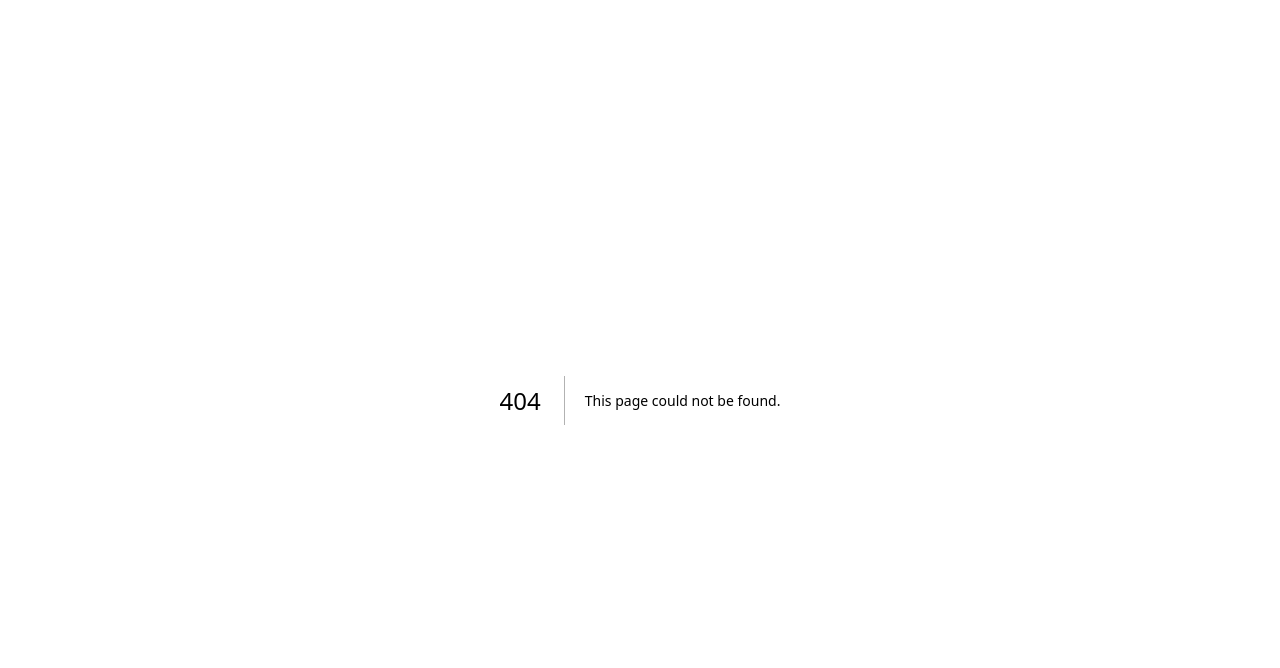
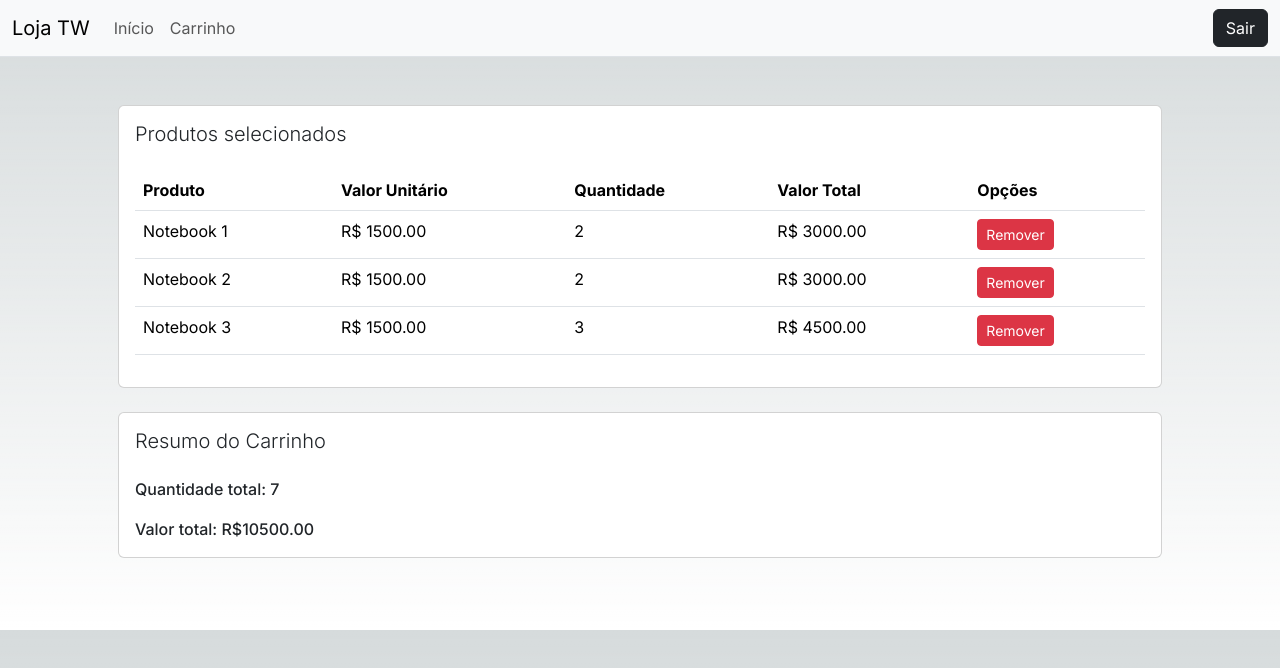
Before and after one commit to ThiagoWesley18/React, a Next.js app in the folder app-loja/: page /carrinho in a window 1280 px wide. Before the commit this address had no page. Shown: the top 668 px of the page. Built offline with nearby package versions, Linux system fonts and the light colour scheme.

Commit message:
carrinho

```diff
--- /dev/null
+++ b/app-loja/src/app/carrinho/page.tsx
@@ -0,0 +1,89 @@
+"use client";
+import React from "react";
+import "bootstrap/dist/css/bootstrap.min.css";
+
+export default function Carrinho() {
+  const valorTotalProduto = (
+    precoUnitario: number,
+    quantidade: number
+  ): number => precoUnitario * quantidade;
+
+  return (
+    <>
+      <main>
+        <div className="container p-5">
+          <div className="card mb-4">
+            <div className="row card-body">
+              <h5 className="card-title mb-4 fw-light">
+                Produtos selecionados
+              </h5>
+              <div className="table-responsive">
+                <table className="table ">
+                  <thead>
+                    <tr>
+                      <th>Produto</th>
+                      <th>Valor Unitário</th>
+                      <th>Quantidade</th>
+                      <th>Valor Total</th>
+                      <th>Opções</th>
+                    </tr>
+                  </thead>
+                  <tbody>
+                    <tr key="1">
+                      <td>Notebook 1</td>
+                      <td>R$ {(1500).toFixed(2)}</td>
+                      <td>2</td>
+
+                      <td>R$ {valorTotalProduto(1500, 2).toFixed(2)}</td>
+                      <td>
+                        <button className="btn btn-danger btn-sm">
+                          Remover
+                        </button>
+                      </td>
+                    </tr>
+
+                    <tr key="1">
+                      <td>Notebook 2 </td>
+                      <td>R$ {(1500).toFixed(2)}</td>
+                      <td>2</td>
+
+                      <td>R$ {valorTotalProduto(1500, 2).toFixed(2)}</td>
+                      <td>
+                        <button className="btn btn-danger btn-sm">
+                          Remover
+                        </button>
+                      </td>
+                    </tr>
+
+                    <tr key="1">
+                      <td>Notebook 3</td>
+                      <td>R$ {(1500).toFixed(2)}</td>
+                      <td>3</td>
+
+                      <td>R$ {valorTotalProduto(1500, 3).toFixed(2)}</td>
+                      <td>
+                        <button className="btn btn-danger btn-sm">
+                          Remover
+                        </button>
+                      </td>
+                    </tr>
+                  </tbody>
+                </table>
+              </div>
+            </div>
+          </div>
+
+          <div className="card mb-4">
+            <div className="card-body">
+              <h5 className="card-title mb-4 fw-light">Resumo do Carrinho</h5>
+              <p className="card-text fw-medium">Quantidade total: 7</p>
+              <p className="card-text fw-medium">
+                Valor total: R${(10500).toFixed(2)}
+              </p>
+            </div>
+          </div>
+        </div>
+      </main>
+    </>
+  );
+}
--- /dev/null
+++ b/app-loja/src/app/components/Navbar.tsx
@@ -0,0 +1,41 @@
+import React from "react";
+import "bootstrap/dist/css/bootstrap.min.css";
+
+export default function Navbar() {
+    return (
+        <nav className="navbar navbar-expand-md bg-light border-bottom border-body sticky-top">
+            <div className="container-fluid">
+                <a className="navbar-brand" href="/">
+                Loja TW
+                </a>
+                <button
+                className="navbar-toggler"
+                type="button"
+                data-bs-toggle="collapse"
+                data-bs-target="#navbarCollapse"
+                aria-controls="navbarCollapse"
+                aria-expanded="false"
+                aria-label="Abrir menu"
+                >
+                <span className="navbar-toggler-icon"></span>
+                </button>
+                <div className="collapse navbar-collapse" id="navbarCollapse">
+                <ul className="navbar-nav me-auto mb-2 mb-md-0">
+                    <li className="nav-item">
+                    <a className="nav-link" href="/">
+                        Início
+                    </a>
+                    </li>
+                    <li className="nav-item">
+                    <a className="nav-link" href="/carrinho">
+                        Carrinho
+                    </a>
+                    </li>
+                </ul>
+
+                <button className="btn btn-dark">Sair</button>
+                </div>
+            </div>
+        </nav>
+    );
+}
--- a/app-loja/src/app/layout.tsx
+++ b/app-loja/src/app/layout.tsx
@@ -1,5 +1,6 @@
 import type { Metadata } from "next";
 import { Inter } from "next/font/google";
+import Navbar from "./components/Navbar";
 import "./globals.css";
 
 const inter = Inter({ subsets: ["latin"] });
@@ -9,14 +10,13 @@ export const metadata: Metadata = {
   description: "Generated by create next app",
 };
 
-export default function RootLayout({
-  children,
-}: Readonly<{
-  children: React.ReactNode;
-}>) {
+export default function RootLayout({children,}: Readonly<{children: React.ReactNode;}>) {
   return (
     <html lang="en">
-      <body className={inter.className}>{children}</body>
+      <body className={inter.className}>
+        <Navbar />
+        {children}
+      </body>
     </html>
   );
 }
```
Also changed, not shown: app-loja/package.json (+5 -4 lines), app-loja/src/app/page.tsx (+124 -77 lines), app-loja/public/placeholder.png (added), app-loja/src/app/components/CardProduto.tsx (added), app-loja/src/app/components/ItemCarrinho.tsx (added), app-loja/src/app/components/ListagemCarrinho.tsx (added), app-loja/src/app/components/ListagemProdutos.tsx (added), app-loja/src/app/components/ResumoCarrinho.tsx (added), 1 other file (tests, documents, lock files or other folders).
